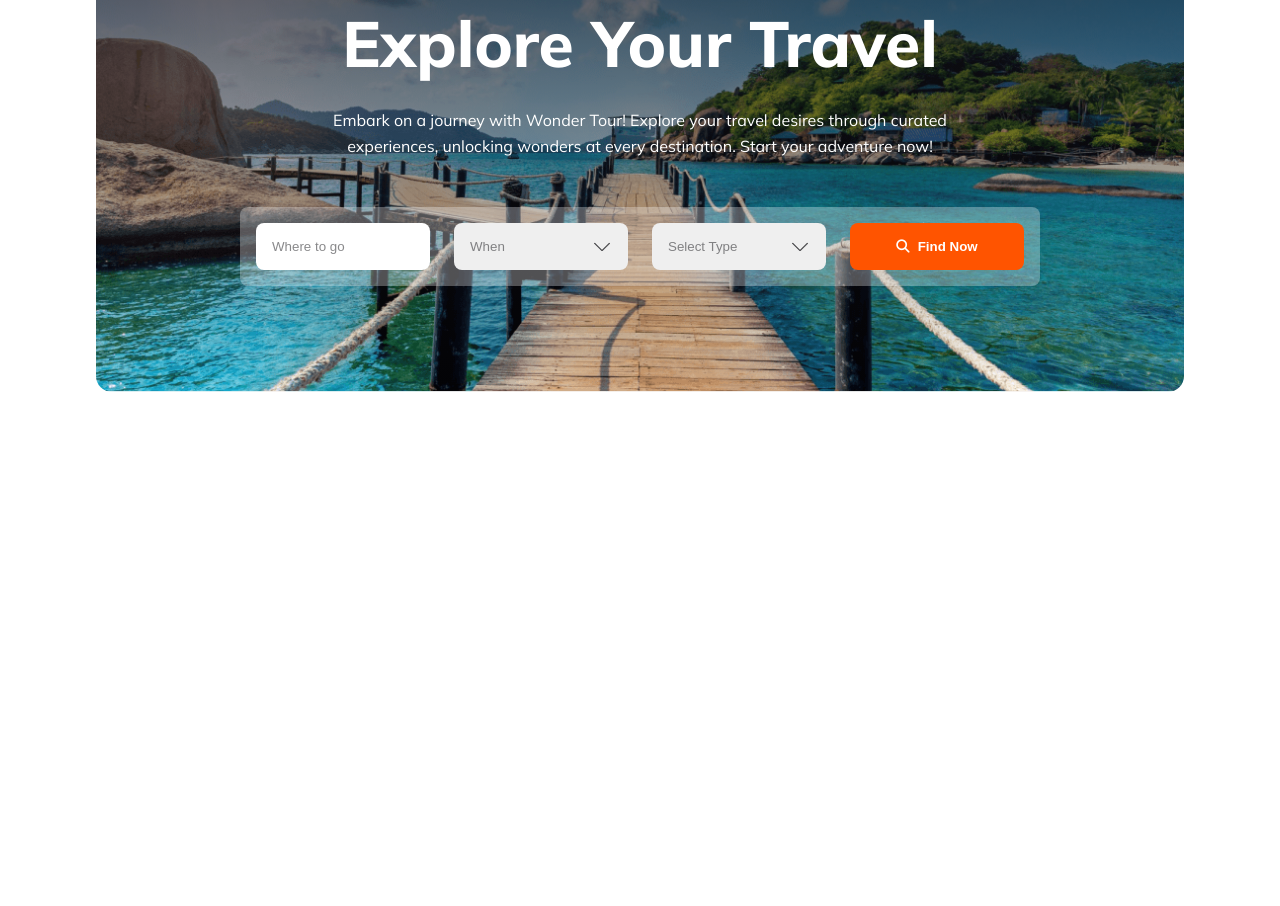
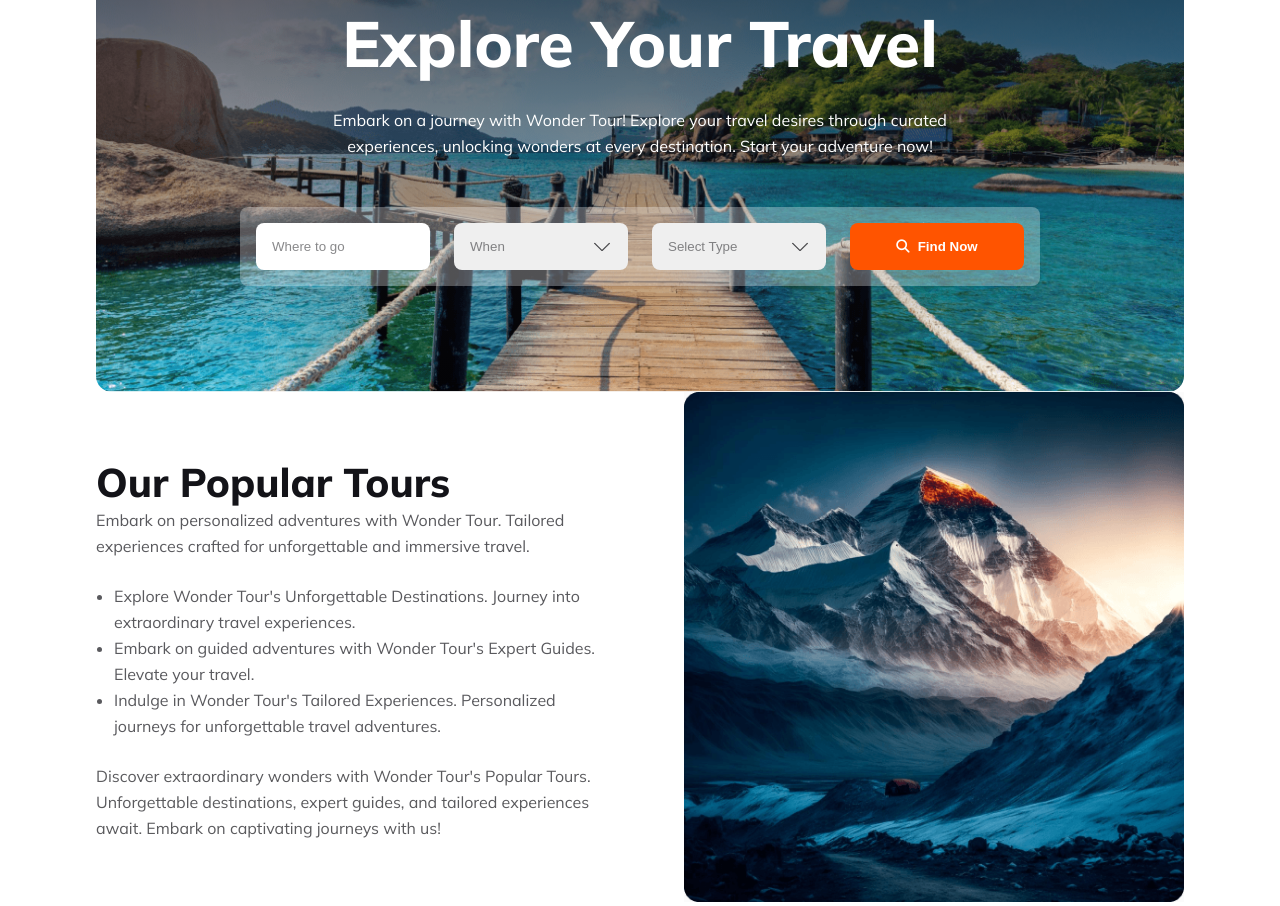
Before and after one commit to Yamin39/Wonder-Tour, a plain HTML site: page index.html in a window 1280 px wide. Shown: the part 255-1161 px from the top of the page. Before the commit the page ends 800 px from the top, so only its background shows below. Drawn offline with Linux system fonts and the light colour scheme.

Commit message:
folder rename

```diff
--- a/index.html
+++ b/index.html
@@ -17,7 +17,7 @@
       <nav>
         <div class="logo">
           <div class="logo-icon">
-            <img src="images/logo.png" alt="Logo" />
+            <img src="./images/logo.png" alt="Logo" />
           </div>
           <h1>Wonder <span>Tour</span></h1>
         </div>
@@ -76,6 +76,39 @@
           </form>
         </div>
       </section>
+
+      <!-- popular tours -->
+      <section class="popular-tours">
+        <div class="popular-tours-content">
+          <h1 class="section-title">Our Popular Tours</h1>
+          <p class="section-desc">
+            Embark on personalized adventures with Wonder Tour. Tailored
+            experiences crafted for unforgettable and immersive travel.
+          </p>
+          <ul class="section-desc">
+            <li>
+              Explore Wonder Tour's Unforgettable Destinations. Journey into
+              extraordinary travel experiences.
+            </li>
+            <li>
+              Embark on guided adventures with Wonder Tour's Expert Guides.
+              Elevate your travel.
+            </li>
+            <li>
+              Indulge in Wonder Tour's Tailored Experiences. Personalized
+              journeys for unforgettable travel adventures.
+            </li>
+          </ul>
+          <p class="section-desc para2">
+            Discover extraordinary wonders with Wonder Tour's Popular Tours.
+            Unforgettable destinations, expert guides, and tailored experiences
+            await. Embark on captivating journeys with us!
+          </p>
+        </div>
+        <div class="popular-tours-img">
+          <img src="images/popular-tours.png" alt="Mountain Image" />
+        </div>
+      </section>
     </main>
 
     <footer></footer>
--- a/styles/style.css
+++ b/styles/style.css
@@ -28,6 +28,12 @@ body {
 
 img {
   width: 100%;
+}
+
+.section-title {
+  color: var(--primary-color);
+  font-size: 2.5rem;
+  font-weight: 800;
 }
 
 .section-desc {
@@ -204,9 +210,37 @@ nav ul li a:hover {
   background-position: center right 0.875rem;
 }
 
-.banner-content form button{
+.banner-content form button {
   display: flex;
   justify-content: center;
   align-items: center;
   gap: 0.5rem;
 }
+
+/* popular tour section styles  */
+
+.popular-tours {
+  display: flex;
+  align-items: center;
+  gap: 3.25rem;
+}
+
+.popular-tours-content {
+  width: calc(100% - (46% + 3.25rem));
+}
+
+.popular-tours-img {
+  width: 46%;
+}
+
+.popular-tours-content p, .popular-tours-content li {
+  color: rgba(19, 19, 24, 0.70);
+}
+
+.popular-tours-content ul {
+  margin: 1.5rem 1.125rem;
+}
+
+.popular-tours-content .para2 {
+  color: #5A5A5D;
+}
```
Also changed, not shown: images/Group 39.png (added), images/Group 40.png (added), images/Group 40089.png (added), images/Rectangle 10.png (added), images/Rectangle 11.png (added), images/Rectangle 5.png (added), images/Rectangle 6.png (added), images/Rectangle 7.png (added), images/Rectangle 8 (1).png (added), images/Rectangle 8.png (added), images/Rectangle 9.png (added), images/banner.png (added), images/down-arrow.png (added), images/hamburger.svg (added), 2 more files.
